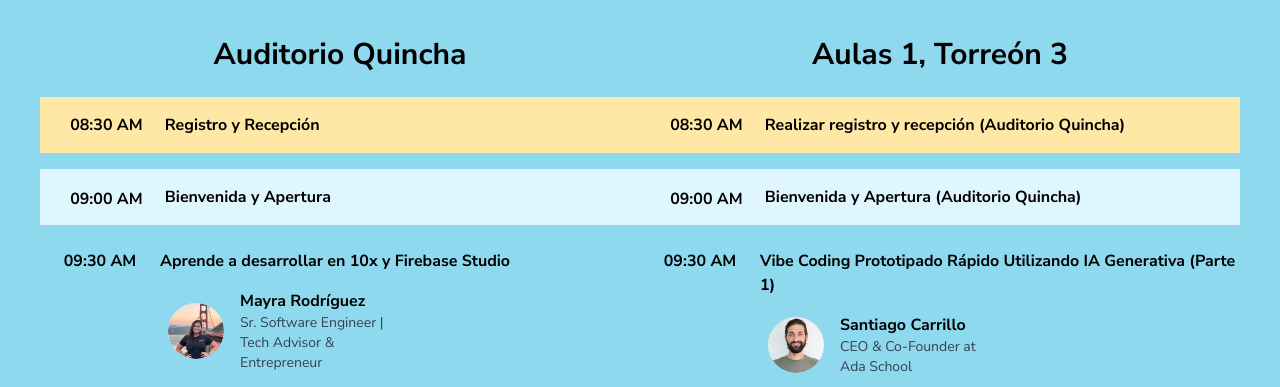
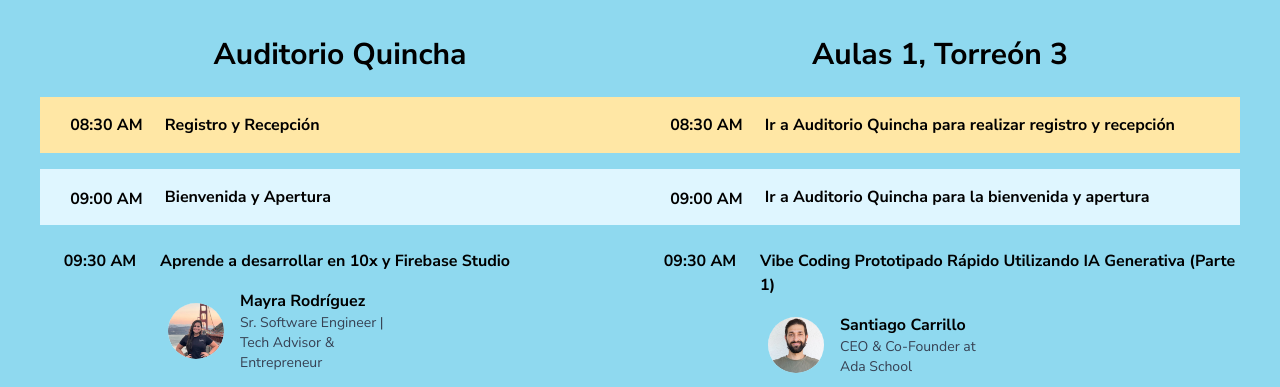
Before and after one commit to caalzate91/devfest-page, an Astro site: page / in a window 1280 px wide. Shown: the part 1652-2039 px from the top of the page. Built offline with nearby package versions, Linux system fonts and the light colour scheme; Astro itself is replaced by a stand-in of ours.

Commit message:
fix: improve agenda instructions for track2

```diff
--- a/src/components/AgendaItem/SponsorItem.tsx
+++ b/src/components/AgendaItem/SponsorItem.tsx
@@ -25,13 +25,13 @@ export default function SponsorItem({ talkInfo }: SponsorItemProps) {
         ))}
 
         <div className="flex flex-col">
-          <p className="font-bold text-sm md:text-base truncate max-w-[250px] md:max-w-none">
-          {title}
+          <p className="font-bold text-sm md:text-base  max-w-[250px] md:max-w-none">
+            {title}
           </p>
 
           {description && (
             <p className="italic text-xs md:text-sm text-gray-700">
-            {description}
+              {description}
             </p>
           )}
         </div>
--- a/src/content/talks/devfest.json
+++ b/src/content/talks/devfest.json
@@ -13,7 +13,7 @@
 		},
 		{
 			"id": "DEV02",
-			"title": "Realizar registro y recepción (Auditorio Quincha)",
+			"title": "Ir a Auditorio Quincha para realizar registro y recepción",
 			"startDate": "2025-11-08 08:30:00",
 			"endDate": "",
 			"sponsors": [],
@@ -29,13 +29,13 @@
 			"endDate": "2025-11-08 09:30:00",
 			"sponsors": [],
 			"type": "sponsor",
-			"track": ["track2"],
+			"track": ["track1"],
 			"speakers": [],
 			"description": ""
 		},
 		{
 			"id": "DEV04",
-			"title": "Bienvenida y Apertura (Auditorio Quincha)",
+			"title": "Ir a Auditorio Quincha para la bienvenida y apertura",
 			"startDate": "2025-11-08 09:00:00",
 			"endDate": "2025-11-08 09:30:00",
 			"sponsors": [],
```
